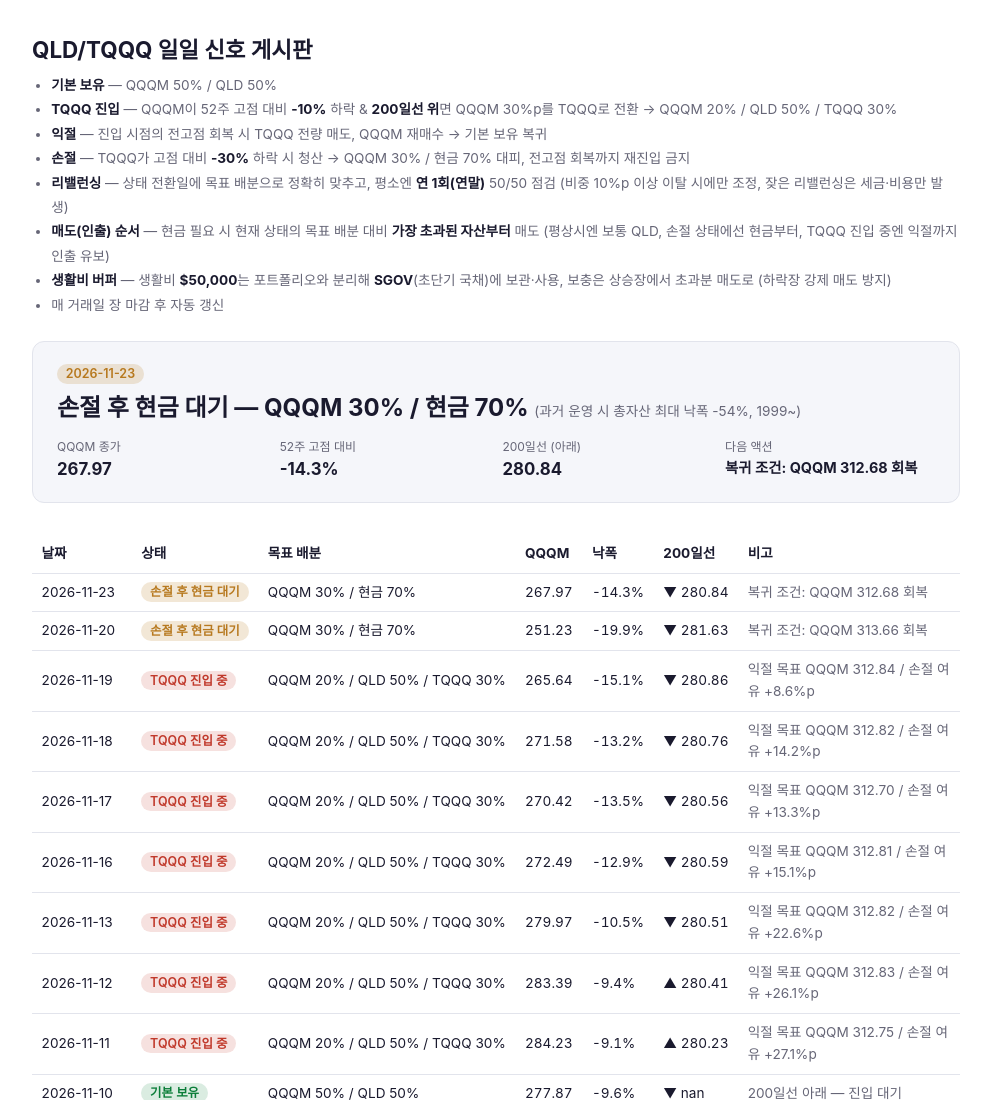
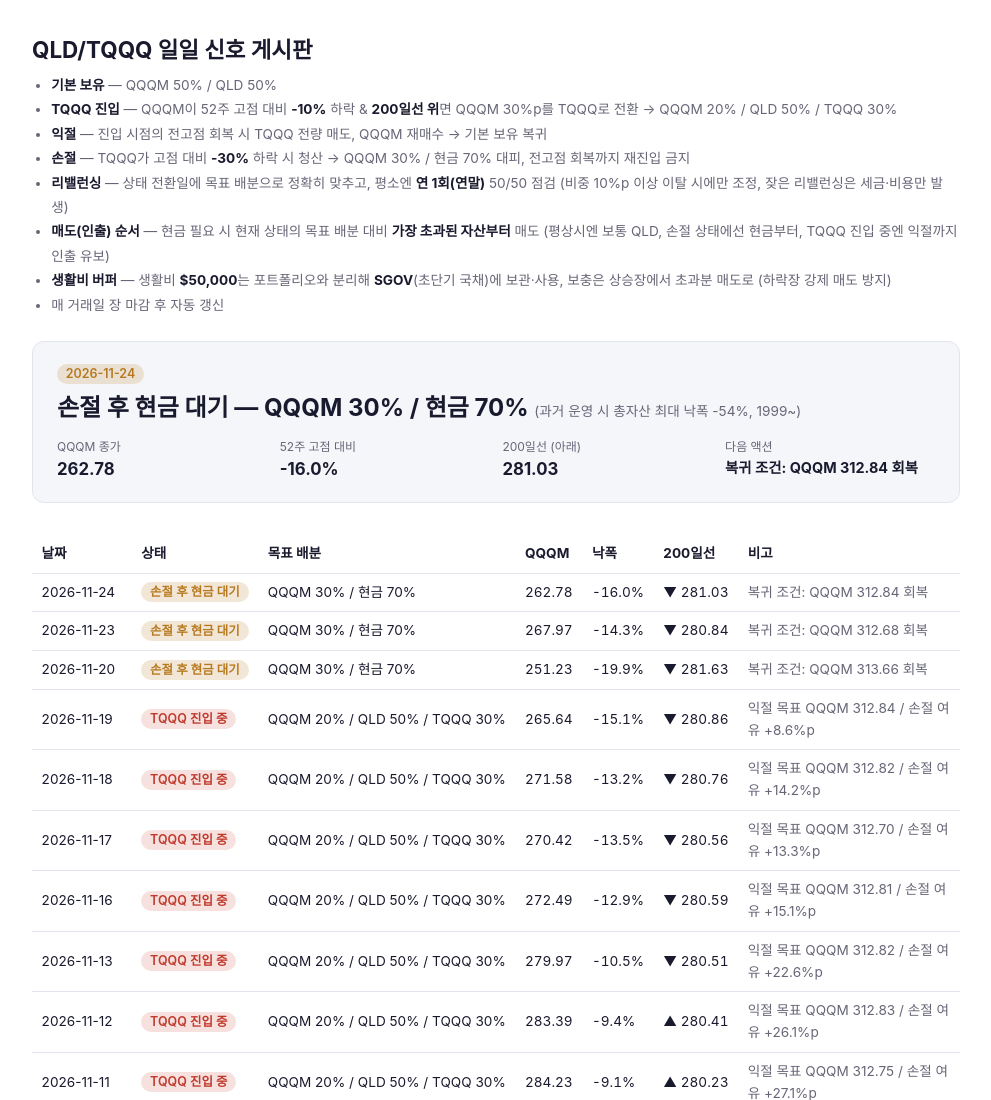
Before and after one commit to jeonck/qld-tqqq, a plain HTML site: page docs/index.html in a window 1280 px wide. Shown: the top 1100 px of the page, without its empty margins (144-1135 px from the left). Drawn offline with Linux system fonts and the light colour scheme.

Commit message:
signal: 2026-11-25 일일 신호 갱신

```diff
--- a/docs/index.html
+++ b/docs/index.html
@@ -63,14 +63,14 @@ QQQM 30%p를 TQQQ로 전환 → QQQM 20% / QLD 50% / TQQQ 30%</li>
 </ul>
 
 <div class="card">
-  <span class="badge stopped">2026-11-23</span>
+  <span class="badge stopped">2026-11-24</span>
   <div class="state">손절 후 현금 대기 — QQQM 30% / 현금 70%
   <span class="mdd">(과거 운영 시 총자산 최대 낙폭 -54%, 1999~)</span></div>
   <div class="grid">
-    <div><span>QQQM 종가</span><b>267.97</b></div>
-    <div><span>52주 고점 대비</span><b>-14.3%</b></div>
-    <div><span>200일선 (아래)</span><b>280.84</b></div>
-    <div><span>다음 액션</span><b style="font-size:.9rem">복귀 조건: QQQM 312.68 회복</b></div>
+    <div><span>QQQM 종가</span><b>262.78</b></div>
+    <div><span>52주 고점 대비</span><b>-16.0%</b></div>
+    <div><span>200일선 (아래)</span><b>281.03</b></div>
+    <div><span>다음 액션</span><b style="font-size:.9rem">복귀 조건: QQQM 312.84 회복</b></div>
   </div>
 </div>
 
@@ -79,6 +79,15 @@ QQQM 30%p를 TQQQ로 전환 → QQQM 20% / QLD 50% / TQQQ 30%</li>
 <thead><tr><th>날짜</th><th>상태</th><th>목표 배분</th><th>QQQM</th><th>낙폭</th>
 <th>200일선</th><th>비고</th></tr></thead>
 <tbody>
+<tr>
+        <td>2026-11-24</td>
+        <td><span class="badge stopped">손절 후 현금 대기</span></td>
+        <td>QQQM 30% / 현금 70%</td>
+        <td class="num">262.78</td>
+        <td class="num">-16.0%</td>
+        <td class="num">▼ 281.03</td>
+        <td class="note">복귀 조건: QQQM 312.84 회복</td>
+        </tr>
 <tr>
         <td>2026-11-23</td>
         <td><span class="badge stopped">손절 후 현금 대기</span></td>
```
Also changed, not shown: docs/history.json (+12 -0 lines).
